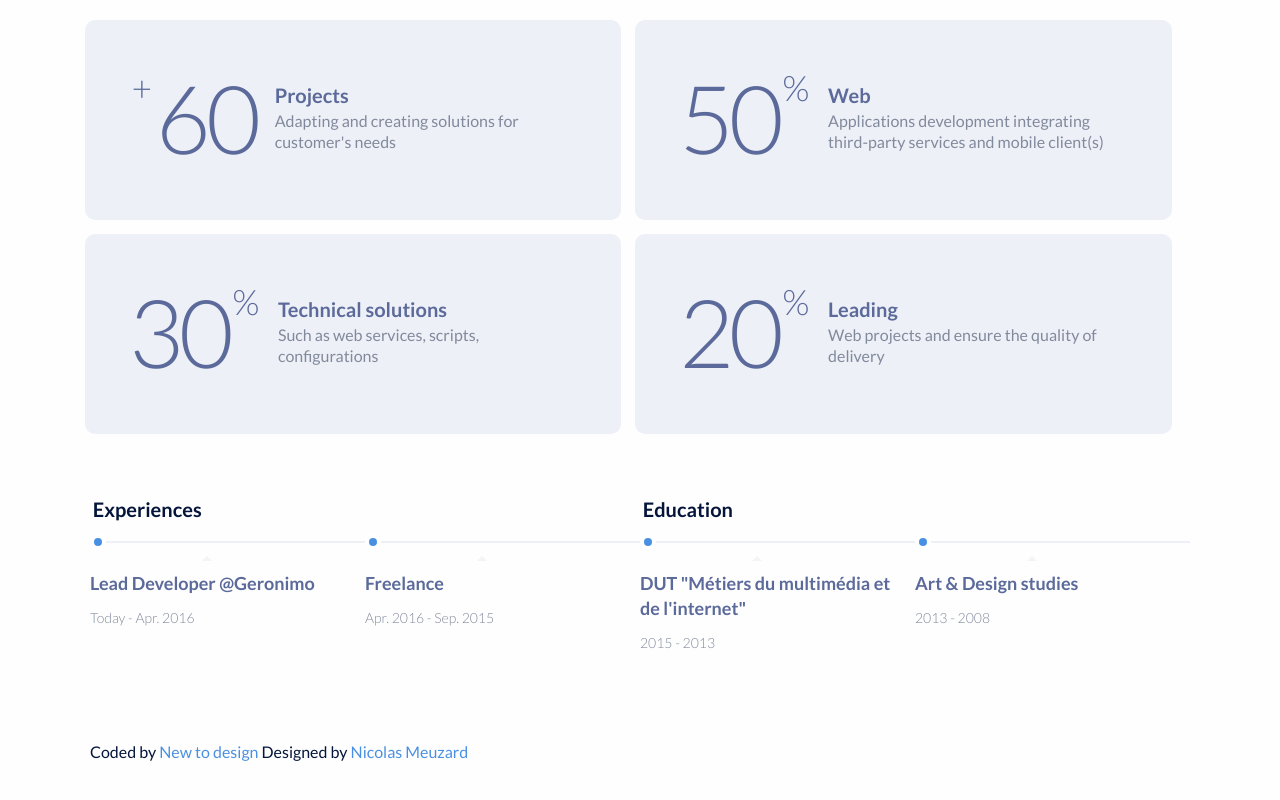
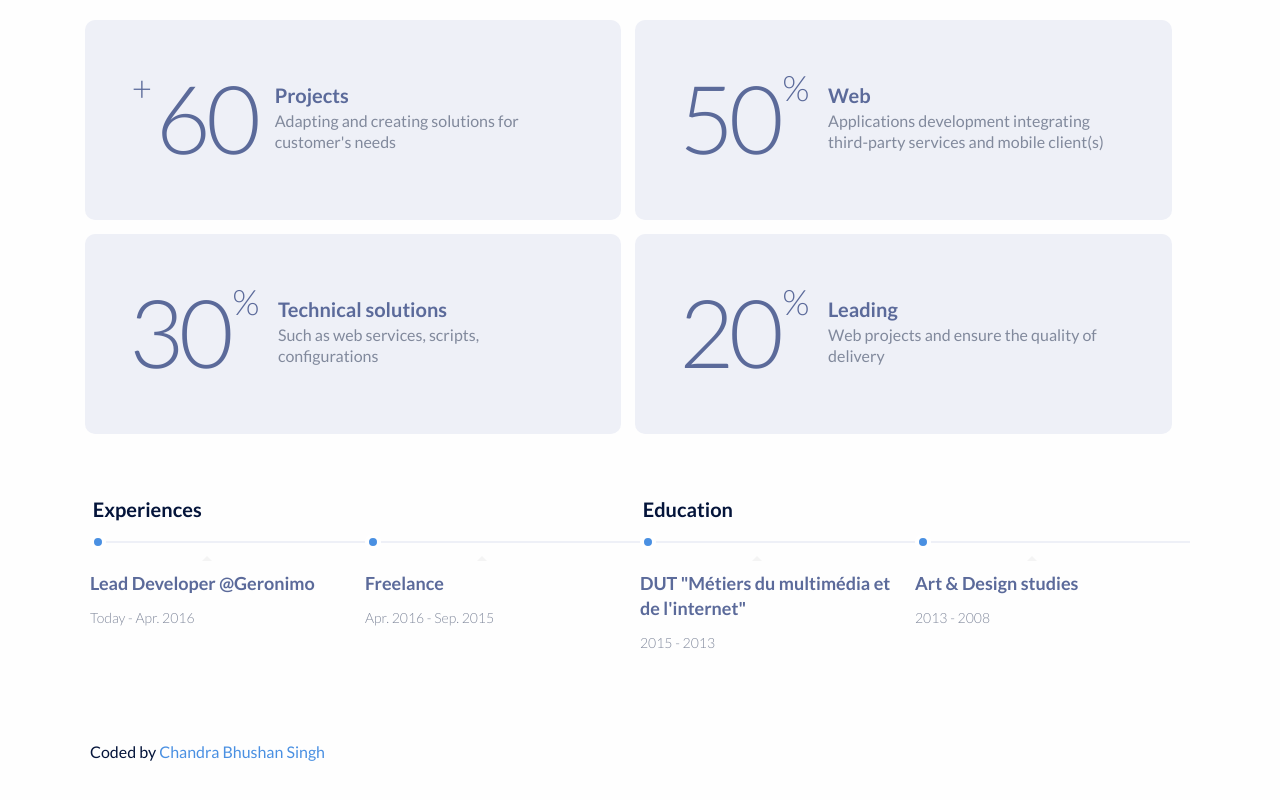
Before and after one commit to Bhushan-singh/chandra_Bhushan_Singh.github.io, a plain HTML site: page index.html in a window 1280 px wide. Shown: the part 711-1511 px from the top of the page. Drawn offline with Linux system fonts and the light colour scheme.

Commit message:
Update index.html

```diff
--- a/index.html
+++ b/index.html
@@ -172,7 +172,7 @@ for startups and large companies</h2>
 
 
 	<footer class="container">
-		<span style="font-size: 16px; margin-top: ">Coded by <a href="https://newtodesign.com/">New to design </a> Designed by <a href="https://dribbble.com/shots/4342703-Minimal-resume-freebie-for-junior-self-taught-people">Nicolas Meuzard</a></span>
+		<span style="font-size: 16px; margin-top: ">Coded by <a href="https://bhushan-singh.github.io/resume/">Chandra Bhushan Singh</a></span>
 	</footer>
 
 
```
